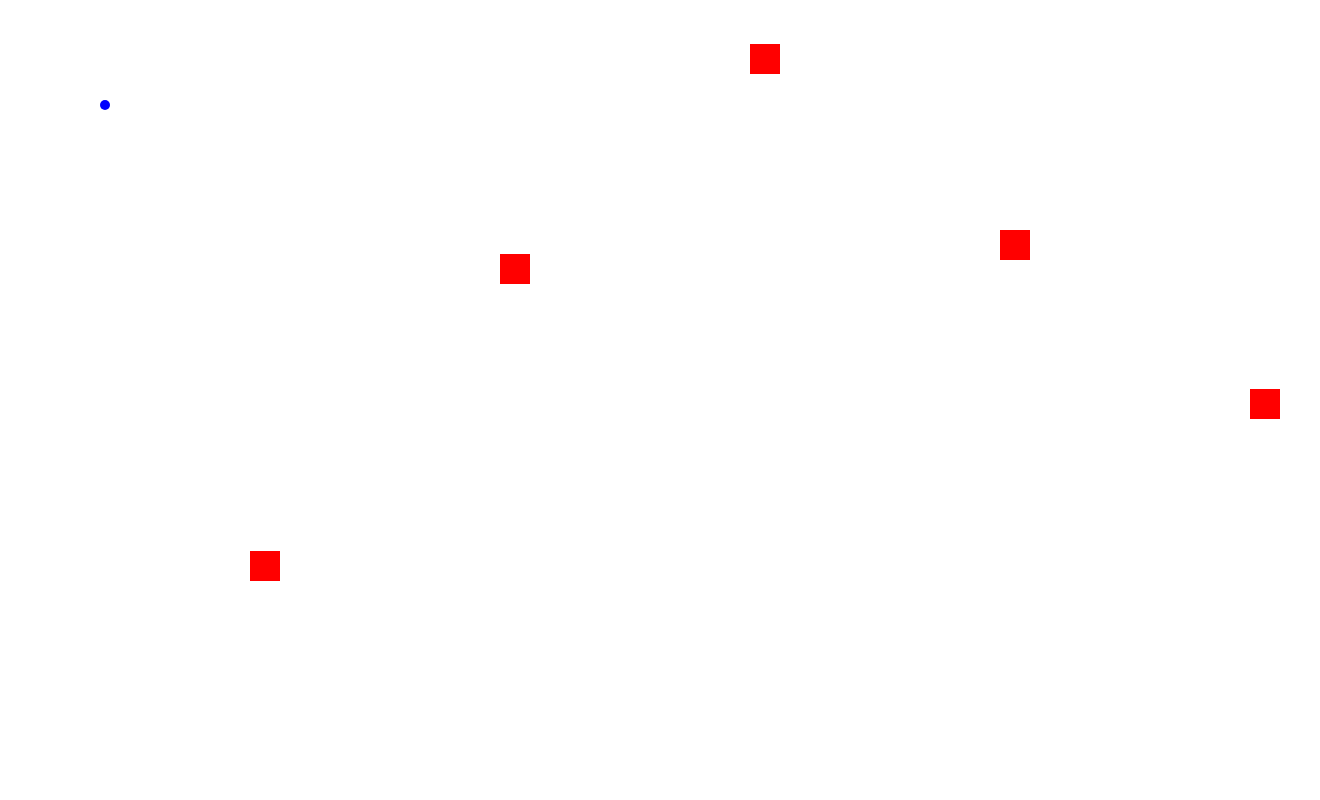
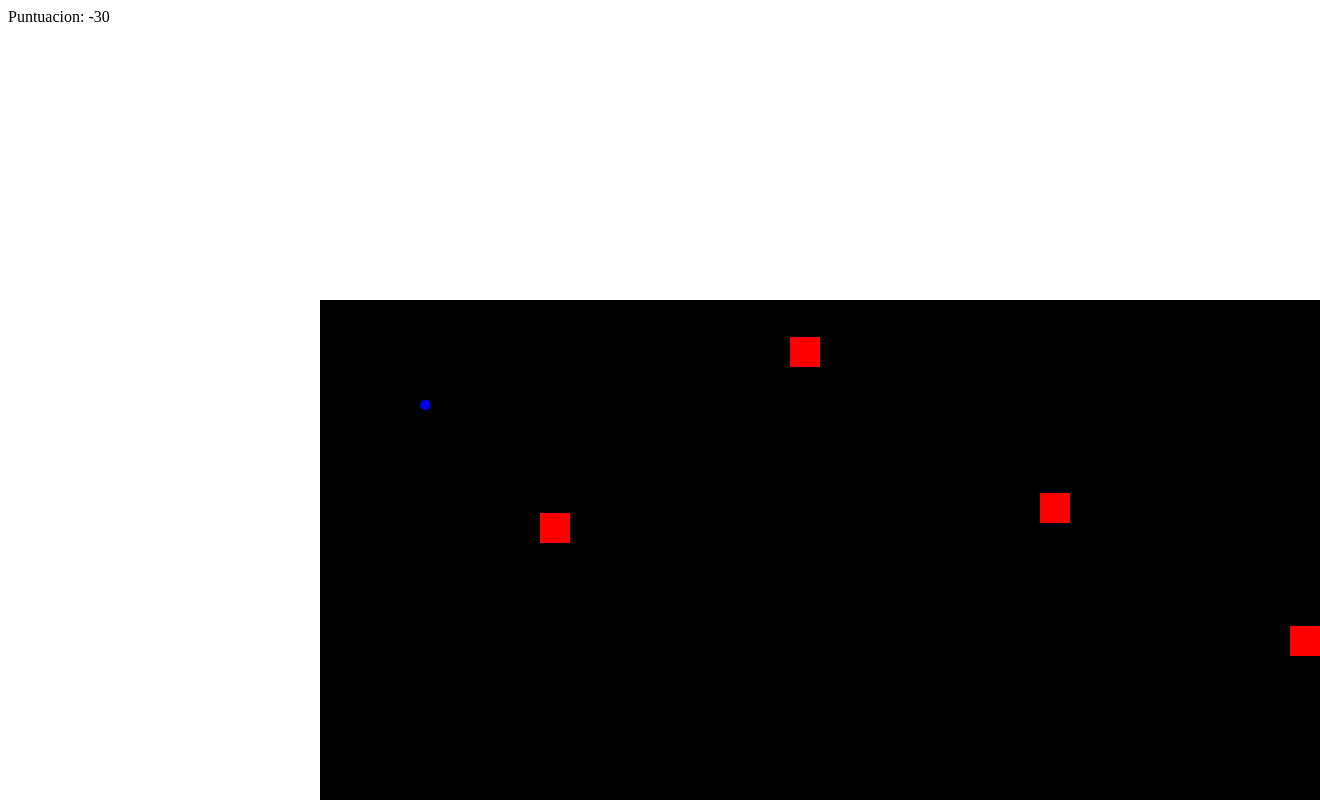
Before and after one commit to DanielMatesanzFernandez/juego_javascript, a plain HTML site: page index.html in a window 1280 px wide. Shown: the whole page, 1320 px wide, since content can reach past the window. Drawn offline with Linux system fonts and the light colour scheme.

Commit message:
dentro de div, puntuacion problemas

```diff
--- a/index.html
+++ b/index.html
@@ -23,27 +23,50 @@
             background-color: blue;
             border-radius: 100%;
         }
+
+        #puntosCont {
+            position: absolute;
+        }
+
+        #juego {
+            position: absolute;
+            width: 1000px;
+            height: 500px;
+            background-color: black;
+            left: 25%;
+            top: 300px;
+        }
     </style>
+    <div id="puntosCont">Puntuacion: <span id="puntos">0</span></div>
+    <div id="juego">
+
         <div id="jugador" class="jugador"></div>
+    </div>
 
     <script>
         let posicionJugador = { x: 100, y: 100 };
+        juego = document.getElementById("juego")
+        puntuacion = document.getElementById("puntos")
+        puntos = 0;
 
         function crearElemento() {
             const elemento = document.createElement('div');
             elemento.classList.add('elemento');
             elemento.style.position = 'absolute';
-            elemento.style.top = `${Math.random() * 70}%`;
-            elemento.style.left = `${window.innerWidth - 30}px`;
-            document.body.appendChild(elemento);
-            setInterval(()=>{
+            elemento.style.top = `${Math.random() * (juego.offsetHeight - 30)}px`;
+            elemento.style.left = `${juego.offsetWidth - 30}px`;
+            juego.appendChild(elemento);
+            let borrado = false
+            setInterval(() => {
                 const left = parseFloat(elemento.style.left);
-            if (elemento.offsetLeft == 0) {
-                elemento.remove()
-
-            } else {
-                elemento.style.left = `${left - 1}px`;
-            }
+                if (elemento.offsetLeft == 0 && elemento) {
+                    elemento.remove()
+                    puntos -= 1
+                    puntuacion.textContent = puntos
+                    borrado = true
+                } else {
+                    elemento.style.left = `${left - 1}px`;
+                }
             }, 1)
         }
 
@@ -60,6 +83,11 @@
                     if (!moviendoW) {
                         moviendoW = true
                         intervaloW = setInterval(() => {
+                            if (posicionJugador.y == 0) {
+                                clearInterval(intervaloW)
+                                moviendoW = false;
+                                return
+                            }
                             posicionJugador.y -= 1;
                         }, 2);
                     }
@@ -68,6 +96,11 @@
                     if (!moviendoS) {
                         moviendoS = true
                         intervaloS = setInterval(() => {
+                            if (posicionJugador.y == juego.offsetHeight - 10) {
+                                clearInterval(intervaloS)
+                                moviendoS = false;
+                                return
+                            }
                             posicionJugador.y += 1;
                         }, 2);
                     }
@@ -76,6 +109,11 @@
                     if (!moviendoA) {
                         moviendoA = true
                         intervaloA = setInterval(() => {
+                            if (posicionJugador.x == 0) {
+                                clearInterval(intervaloA)
+                                moviendoA = false;
+                                return
+                            }
                             posicionJugador.x -= 1;
                         }, 2);
                     }
@@ -84,11 +122,15 @@
                     if (!moviendoD) {
                         moviendoD = true
                         intervaloD = setInterval(() => {
+                            if (posicionJugador.x == juego.offsetWidth - 10) {
+                                clearInterval(intervaloD)
+                                moviendoD = false;
+                                return
+                            }
                             posicionJugador.x += 1;
                         }, 2);
                     }
                     break;
-
             }
         });
 
@@ -147,7 +189,9 @@
                 );
 
                 if (distancia < radioJugador + radioElemento) {
-                    alert("colision")
+                    puntos += 1
+                    puntuacion.textContent = puntos
+                    elemento.remove();
                 }
             });
         }
```
